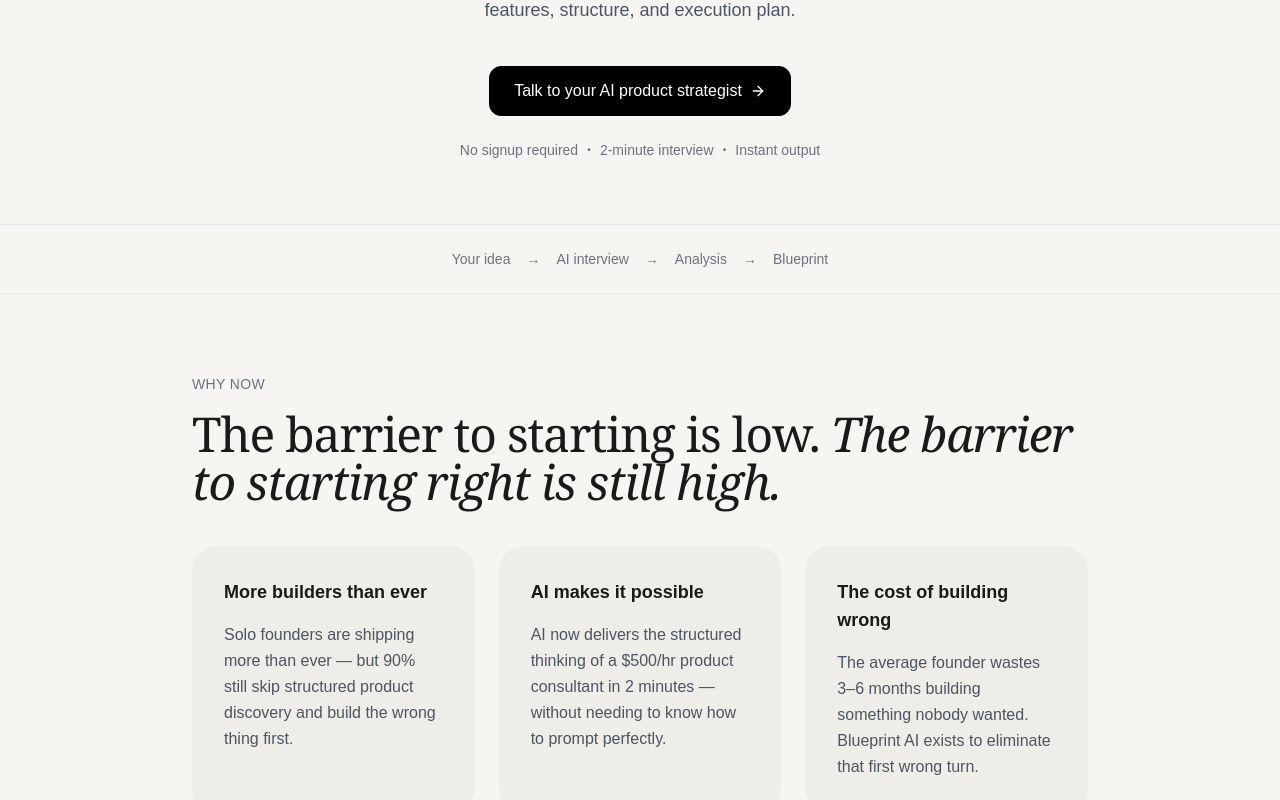
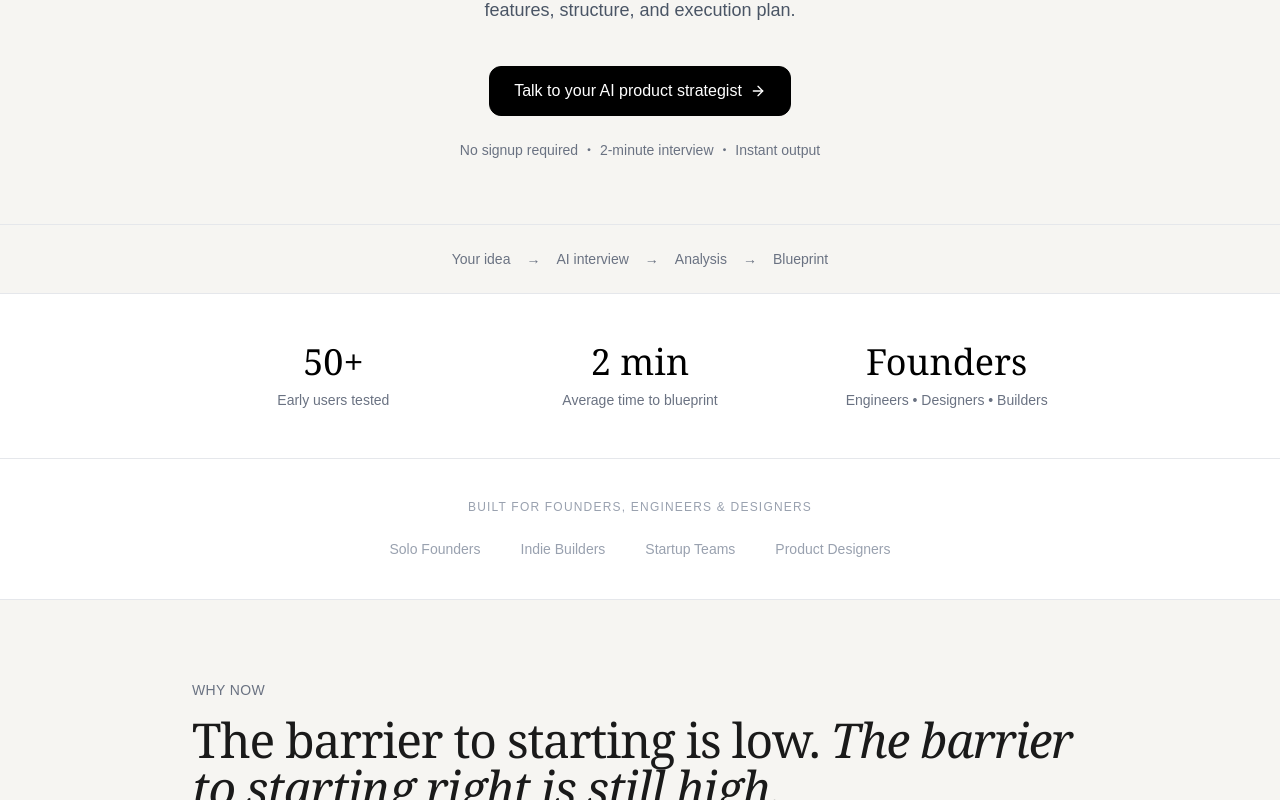
Before and after one commit to GouravSharma1916/blueprint-ai, a Next.js app: page / in a window 1280 px wide. Shown: the part 555-1355 px from the top of the page. Built offline with nearby package versions, Linux system fonts and the light colour scheme.

Commit message:
Add Why Now section

```diff
--- a/app/page.tsx
+++ b/app/page.tsx
@@ -57,6 +57,48 @@
         </div>
       </section>
 
+
+
+
+
+{/* STATS */}
+<section className="py-12 px-6 border-b border-gray-200 bg-white">
+  <div className="max-w-4xl mx-auto grid grid-cols-3 gap-6 text-center">
+
+    {[
+      { number: "50+", label: "Early users tested" },
+      { number: "2 min", label: "Average time to blueprint" },
+      { number: "Founders", label: "Engineers • Designers • Builders" },
+    ].map((stat) => (
+      <div key={stat.label}>
+        <p className="text-4xl font-serif text-black">{stat.number}</p>
+        <p className="mt-2 text-sm text-gray-500">{stat.label}</p>
+      </div>
+    ))}
+
+  </div>
+</section>
+
+
+
+{/* TRUSTED BY */}
+<section className="py-10 px-6 border-b border-gray-200 bg-white">
+  <div className="max-w-4xl mx-auto text-center">
+
+    <p className="text-xs tracking-widest text-gray-400 uppercase">
+      Built for founders, engineers & designers
+    </p>
+
+    <div className="mt-6 flex items-center justify-center gap-10 flex-wrap">
+      {["Solo Founders", "Indie Builders", "Startup Teams", "Product Designers"].map((name) => (
+        <span key={name} className="text-sm font-medium text-gray-400">
+          {name}
+        </span>
+      ))}
+    </div>
+
+  </div>
+</section>
 
 
 
```
